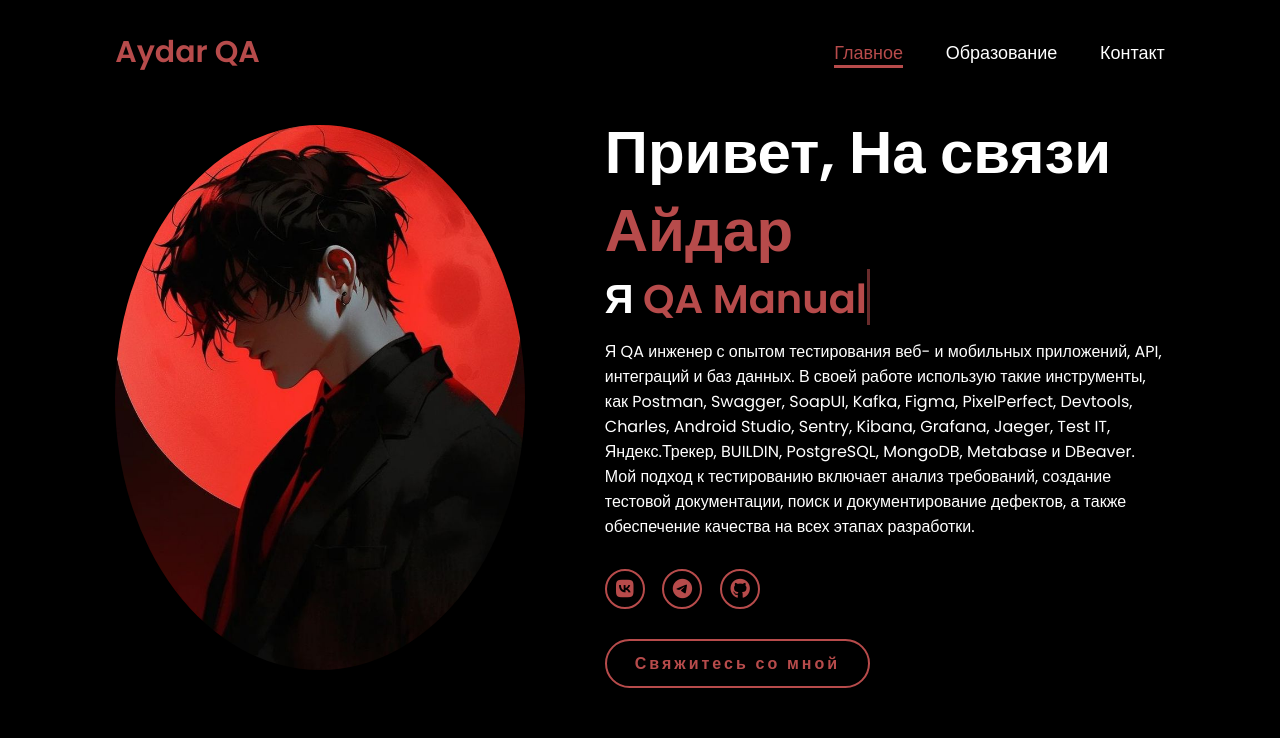
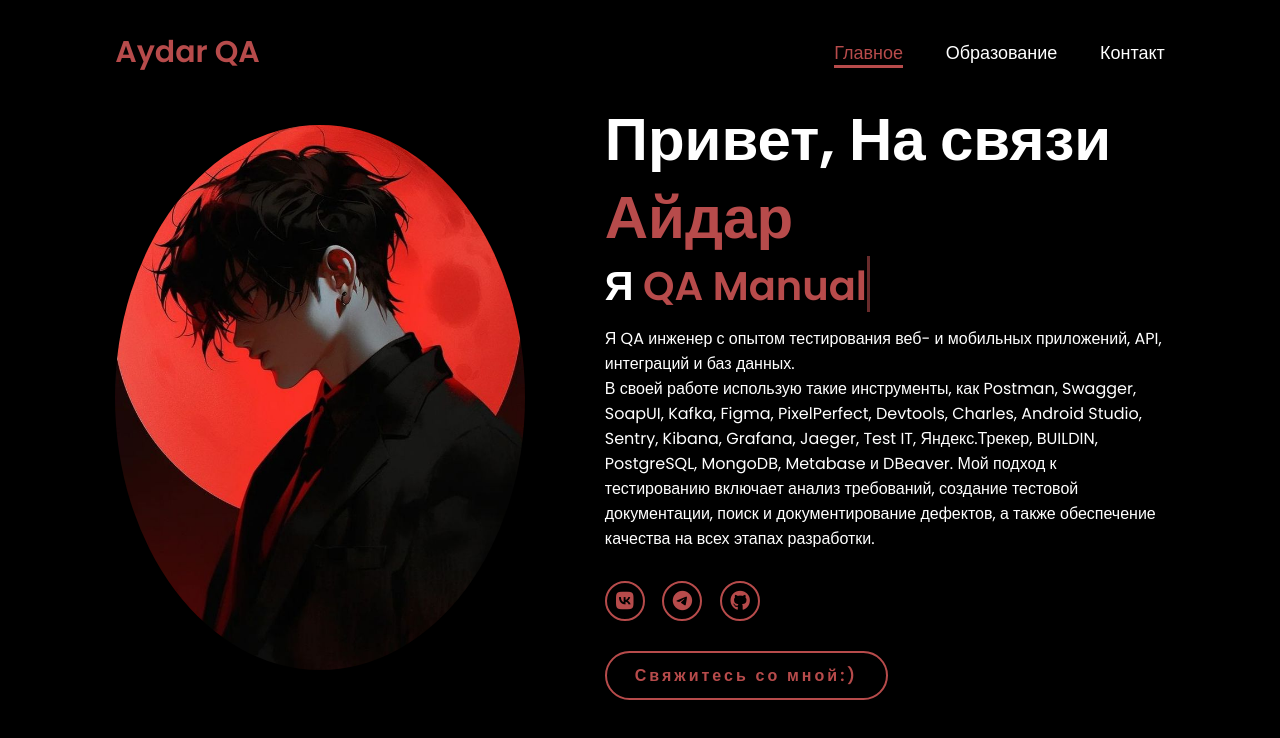
Before and after one commit to Ibragimov33/CV, a plain HTML site: page index.html in a window 1280 px wide. Drawn offline with Linux system fonts and the light colour scheme.

Commit message:
Добавил параграф и смайл!

```diff
--- a/index.html
+++ b/index.html
@@ -31,14 +31,15 @@
         <div class="home-content">
             <h1>Привет, На связи <span>Айдар</span></h1>
             <h3 class="typing-text">Я  <span></span></h3>
-            <p>Я QA инженер с опытом тестирования веб- и мобильных приложений, API, интеграций и баз данных. В своей работе использую такие инструменты, как Postman, Swagger, SoapUI, Kafka, Figma, PixelPerfect, Devtools, Charles, Android Studio, Sentry, Kibana, Grafana, Jaeger, Test IT, Яндекс.Трекер, BUILDIN, PostgreSQL, MongoDB, Metabase и DBeaver. Мой подход к тестированию включает анализ требований, создание тестовой документации, поиск и документирование дефектов, а также обеспечение качества на всех этапах разработки.</p>
+            <p>Я QA инженер с опытом тестирования веб- и мобильных приложений, API, интеграций и баз данных.</p>
+            <p>В своей работе использую такие инструменты, как Postman, Swagger, SoapUI, Kafka, Figma, PixelPerfect, Devtools, Charles, Android Studio, Sentry, Kibana, Grafana, Jaeger, Test IT, Яндекс.Трекер, BUILDIN, PostgreSQL, MongoDB, Metabase и DBeaver. Мой подход к тестированию включает анализ требований, создание тестовой документации, поиск и документирование дефектов, а также обеспечение качества на всех этапах разработки.</p>
             <div class="social-icons">
                 <a href="https://vk.com/id216213282"><i class="fa-brands fa-vk"></i></a>
                 <a href="http://t.me/Aydar733"><i class="fa-brands fa-telegram"></i></a>
                 <a href="https://github.com/Ibragimov33"><i class="fa-brands fa-github"></i></a>
 
             </div>
-            <a href="contact.html" class="btn">Свяжитесь со мной</a>
+            <a href="contact.html" class="btn">Свяжитесь со мной:)</a>
         </div>
 
     </section>
```
